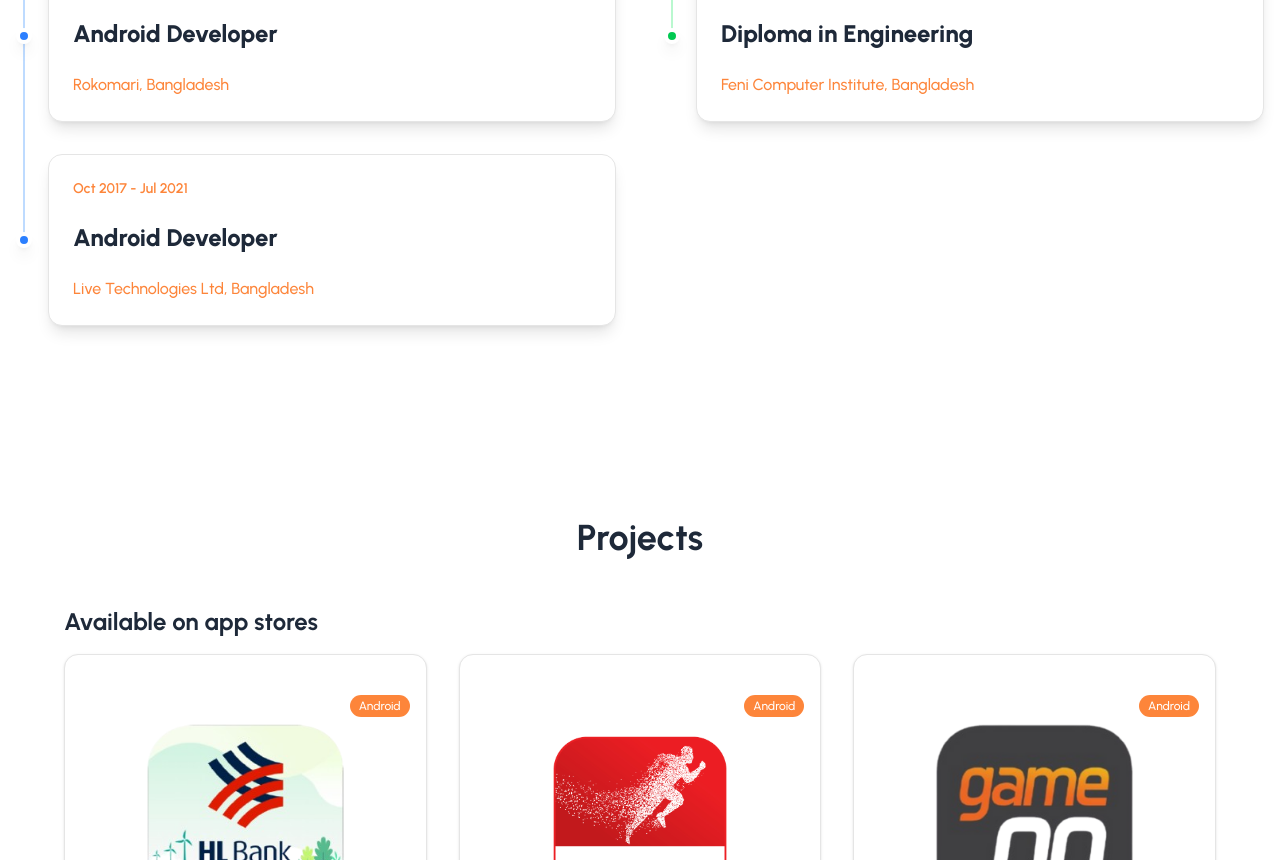
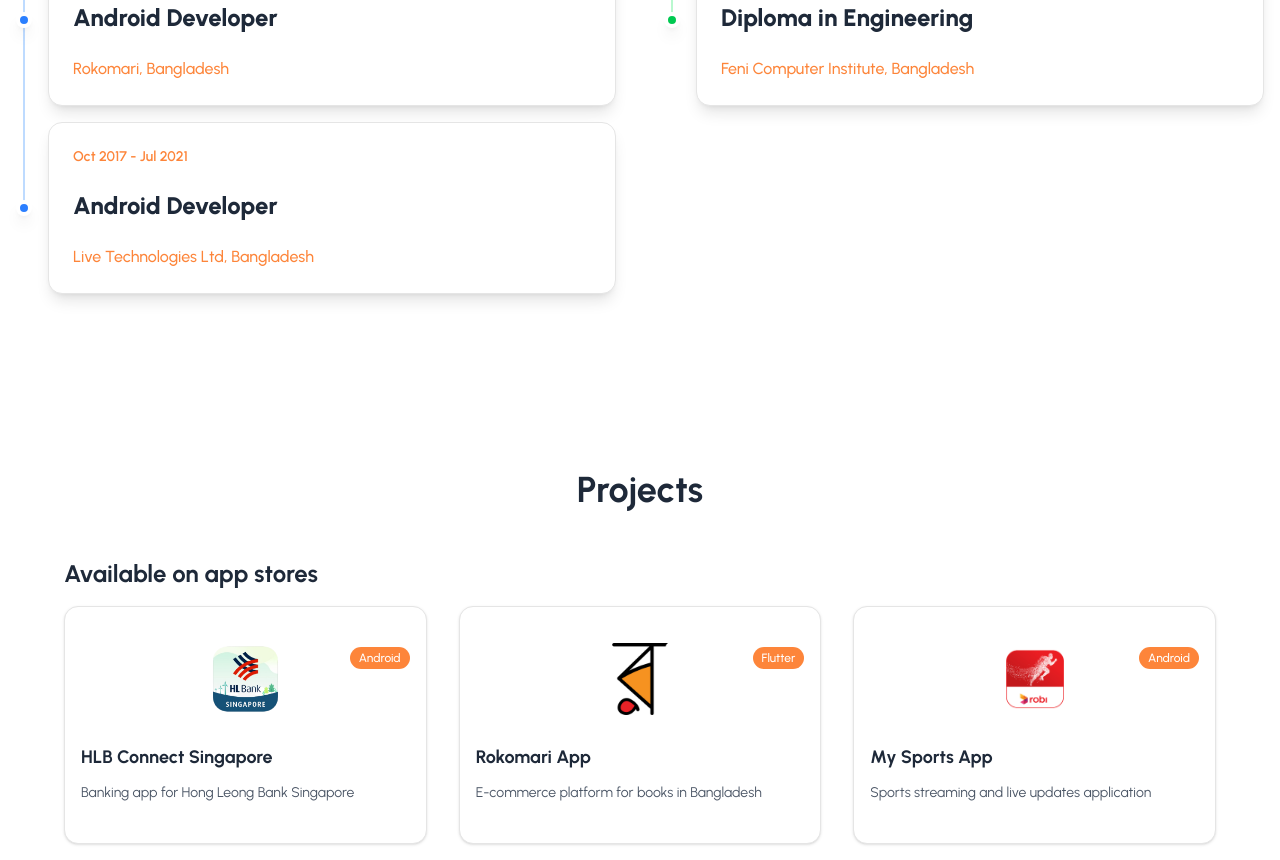
Before and after one commit to samadtalukder/samadtalukder.github.io, a Next.js app: page / in a window 1280 px wide. Shown: the part 1940-2800 px from the top of the page. Built offline with nearby package versions, Linux system fonts and the light colour scheme.

Commit message:
Enhance portfolio card with hover overlay and optimized sizing

```diff
--- a/components/shared/PortfolioCard.tsx
+++ b/components/shared/PortfolioCard.tsx
@@ -23,24 +23,29 @@ export default function PortfolioCard({ name, category, image, url, description
       transition={{ duration: 0.3 }}
       className="h-full"
     >
-      <Card className="overflow-hidden transition-all group cursor-pointer flex flex-col hover:shadow-lg">
-        <a href={url} target="_blank" rel="noopener noreferrer" className="h-full flex flex-col transition-transform duration-300 hover:-translate-y-2">
-          <div className="relative h-72 overflow-hidden flex-shrink-0">
+      <Card className="overflow-hidden transition-all duration-500 ease-in-out group cursor-pointer flex flex-col hover:shadow-xl relative">
+        <a href={url} target="_blank" rel="noopener noreferrer" className="h-full flex flex-col transition-transform duration-500 ease-out hover:-translate-y-2">
+          <div className="relative h-24 overflow-hidden flex-shrink-0">
             <Image
               src={`/images/${image.replace('img/', '')}`}
               alt={name}
               fill
-              className="object-cover group-hover:scale-105 transition-transform duration-500"
+              className="object-contain group-hover:scale-110 transition-transform duration-700 ease-out"
             />
-            <Badge variant="secondary" className="capitalize text-xs absolute top-4 right-4" style={{ backgroundColor: '#FD853A', color: '#fff' }}>{category}</Badge>
+            <Badge variant="secondary" className="capitalize text-xs absolute top-4 right-4 z-10" style={{ backgroundColor: '#FD853A', color: '#fff' }}>{category}</Badge>
           </div>
-          <div className="p-6 flex-1 flex flex-col">
-            <h3 className="text-lg font-bold text-gray-800 line-clamp-1 mb-2">{name}</h3>
+          <div className="p-4 flex-1 flex flex-col transition-all duration-500 ease-out">
+            <h3 className="text-lg font-bold text-gray-800 line-clamp-1 mb-1 transition-colors duration-300">{name}</h3>
             {description && (
-              <p className="text-gray-600 text-sm mt-2 line-clamp-2">{description}</p>
+              <p className="text-gray-600 text-sm mt-2 line-clamp-2 transition-colors duration-300">{description}</p>
             )}
           </div>
         </a>
+        <div className="absolute inset-0 bg-black/0 group-hover:bg-black/60 transition-all duration-500 ease-in-out flex items-center justify-center pointer-events-none z-20">
+          <span className="text-white font-semibold text-lg opacity-0 group-hover:opacity-100 transform translate-y-2 group-hover:translate-y-0 transition-all duration-500 ease-out">
+            Open Link
+          </span>
+        </div>
       </Card>
     </motion.div>
   );
--- a/components/shared/TimelineItem.tsx
+++ b/components/shared/TimelineItem.tsx
@@ -2,7 +2,6 @@
 
 import { Card } from '@/components/ui/card';
 import { motion } from 'framer-motion';
-import { Calendar } from 'lucide-react';
 
 interface TimelineItemProps {
   title: string;
@@ -23,13 +22,13 @@ export default function TimelineItem({ title, subtitle, period, description, ind
       return 'top-0 bottom-1/2';
     } else if (isFirst) {
       // First item - line from top to beyond bottom
-      return 'top-0 -bottom-8';
+      return 'top-0 -bottom-4';
     } else if (isLast) {
       // Last item - line from beyond top to center
-      return '-top-8 bottom-1/2';
+      return '-top-4 bottom-1/2';
     } else {
       // Middle items - line extends beyond both top and bottom
-      return '-top-8 -bottom-8';
+      return '-top-4 -bottom-4';
     }
   };
 
@@ -39,7 +38,7 @@ export default function TimelineItem({ title, subtitle, period, description, ind
       whileInView={{ opacity: 1, y: 0 }}
       viewport={{ once: true }}
       transition={{ duration: 0.5, delay: index * 0.1 }}
-      className="relative flex gap-4 pb-8 group/timeline"
+      className="relative flex gap-4 pb-4 group/timeline"
     >
       {/* Timeline Line and Dot Container */}
       <div className="relative w-4 flex-shrink-0 self-stretch">
@@ -60,20 +59,6 @@ export default function TimelineItem({ title, subtitle, period, description, ind
           <span className="text-sm text-[#FD853A] font-semibold block transition-all duration-500 ease-out group-hover:text-white group-hover:scale-105">{period}</span>
           <h3 className="text-2xl font-extrabold text-gray-800 leading-tight transition-all duration-500 ease-out group-hover:text-white group-hover:tracking-wide">{title}</h3>
           <p className="text-[#FD853A] font-medium transition-all duration-500 ease-out group-hover:text-white group-hover:opacity-90">{subtitle}</p>
-{/*
-          {description && (
-            <div className="text-gray-600 space-y-2 mt-3">
-              {Array.isArray(description) ? (
-                <ul className="list-disc list-inside space-y-1">
-                  {description.map((item, idx) => (
-                    <li key={idx} className="text-sm">{item}</li>
-                  ))}
-                </ul>
-              ) : (
-                <p className="text-sm">{description}</p>
-              )}
-            </div>
-          )} */}
         </Card>
       </div>
     </motion.div>
--- a/public/resume_data.json
+++ b/public/resume_data.json
@@ -122,14 +122,7 @@
          "company": "Hong Leong Bank",
          "location": "Malaysia",
          "startDate": "Feb 2022",
-         "endDate": "Present",
-         "responsibility": [
-            "Analyze, develop and maintain features and stability of banking solution for Android, using Kotlin.",
-            "Sprint planning with team members regarding projects and deadlines.",
-            "Supervise and interact with developers and QA in the team regarding project development and workflow.",
-            "Followed Git flow and maintained CI using Jenkins and GitLab CI.",
-            "Integrated FCM push notification service for multiple build variants."
-         ]
+         "endDate": "Present"
       },
       {
          "position": "Android Developer",
@@ -137,14 +130,7 @@
          "location": "Bangladesh",
          "description": "Developed in-house and production applications using Flutter and Java. Collaborated on sprint planning, implemented new features, fixed bugs, and maintained an internal delivery system app. Worked with the UI/UX designer, product manager, and business team.",
          "startDate": "Aug 2021",
-         "endDate": "Jan 2022",
-         "responsibility": [
-            "Developed their in-house and production applications, using Flutter and Java.",
-            "Sprint planning with team members regarding upcoming projects and deadlines.",
-            "Implement new features and existing bug fixed.",
-            "Maintained the Android app for their internal delivery system.",
-            "Communicated with the UI/UX designer, product manager, business team."
-         ]
+         "endDate": "Jan 2022"
       },
       {
          "position": "Android Developer",
@@ -152,14 +138,7 @@
          "location": "Bangladesh",
          "description": "Developed various applications for different clients using Java, Kotlin, and Flutter. Worked closely with designers, engineers, and product managers to deliver great user experiences. Integrated ExoPlayer for live streaming, implemented new features, and fixed bugs.",
          "startDate": "Oct 2017",
-         "endDate": "Jul 2021",
-         "responsibility": [
-            "Developed various applications for different clients, using Java, Kotlin and Flutter.",
-            "Collaborated with designers, engineers, and product managers to build great experiences.",
-            "Communicated with the backend by using the REST API.",
-            "Integrated ExoPlayer to watch live streaming through the app.",
-            "Implement new features and existing bug fixed."
-         ]
+         "endDate": "Jul 2021"
       }
    ],
    "education": [
@@ -225,6 +204,13 @@
             "category": "Android"
          },
          {
+            "name": "Rokomari App",
+            "image": "img/portfolio/rokomari.png",
+            "url": "https://play.google.com/store/apps/details?id=com.rokomari",
+            "description": "E-commerce platform for books in Bangladesh",
+            "category": "Flutter"
+         },
+         {
             "name": "My Sports App",
             "image": "img/portfolio/mysports.jpg",
             "url": "https://play.google.com/store/apps/details?id=net.livetechnologies.mysports",
@@ -244,13 +230,6 @@
             "url": "https://play.google.com/store/apps/details?id=net.live.ent.cinematic",
             "description": "Movie streaming and entertainment app",
             "category": "Android"
-         },
-         {
-            "name": "Rokomari App",
-            "image": "img/portfolio/rokomari.png",
-            "url": "https://play.google.com/store/apps/details?id=com.rokomari",
-            "description": "E-commerce platform for books in Bangladesh",
-            "category": "Flutter"
          }
       ],
       "smallProjects": [
```
